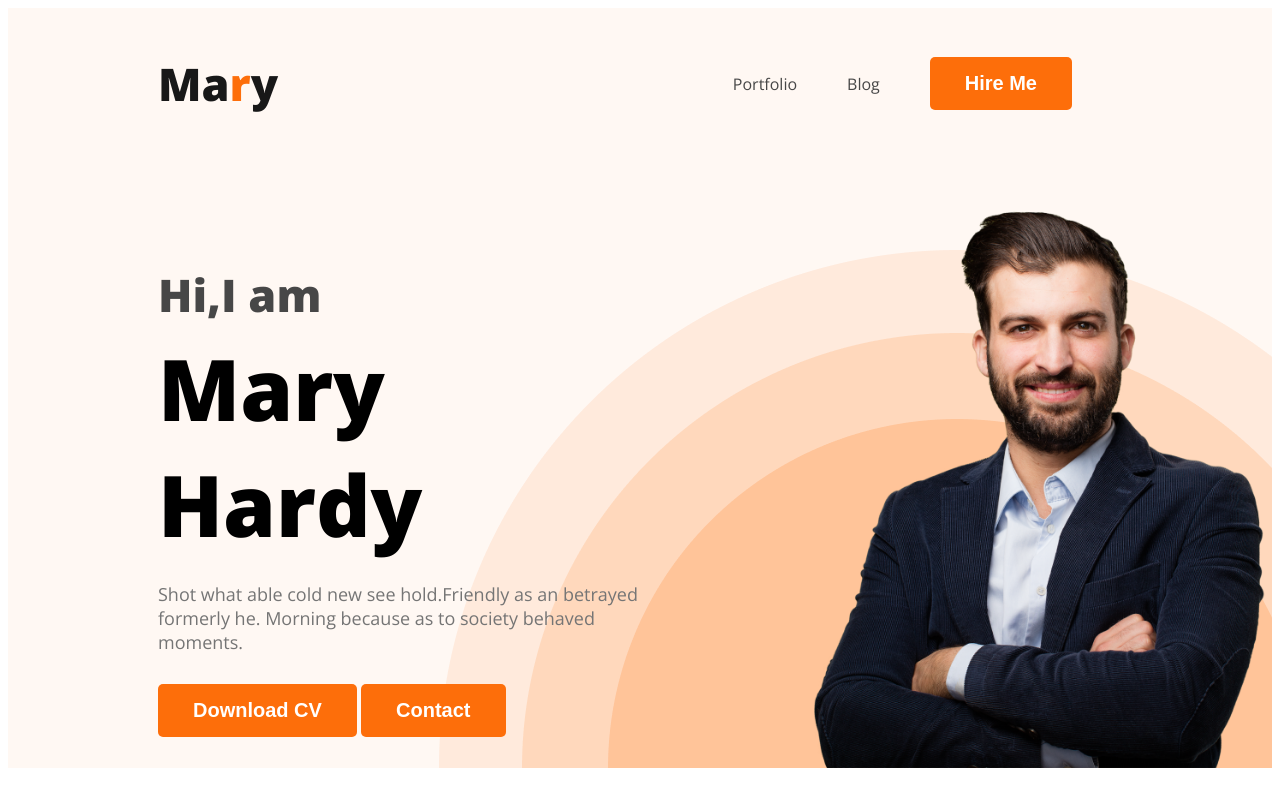
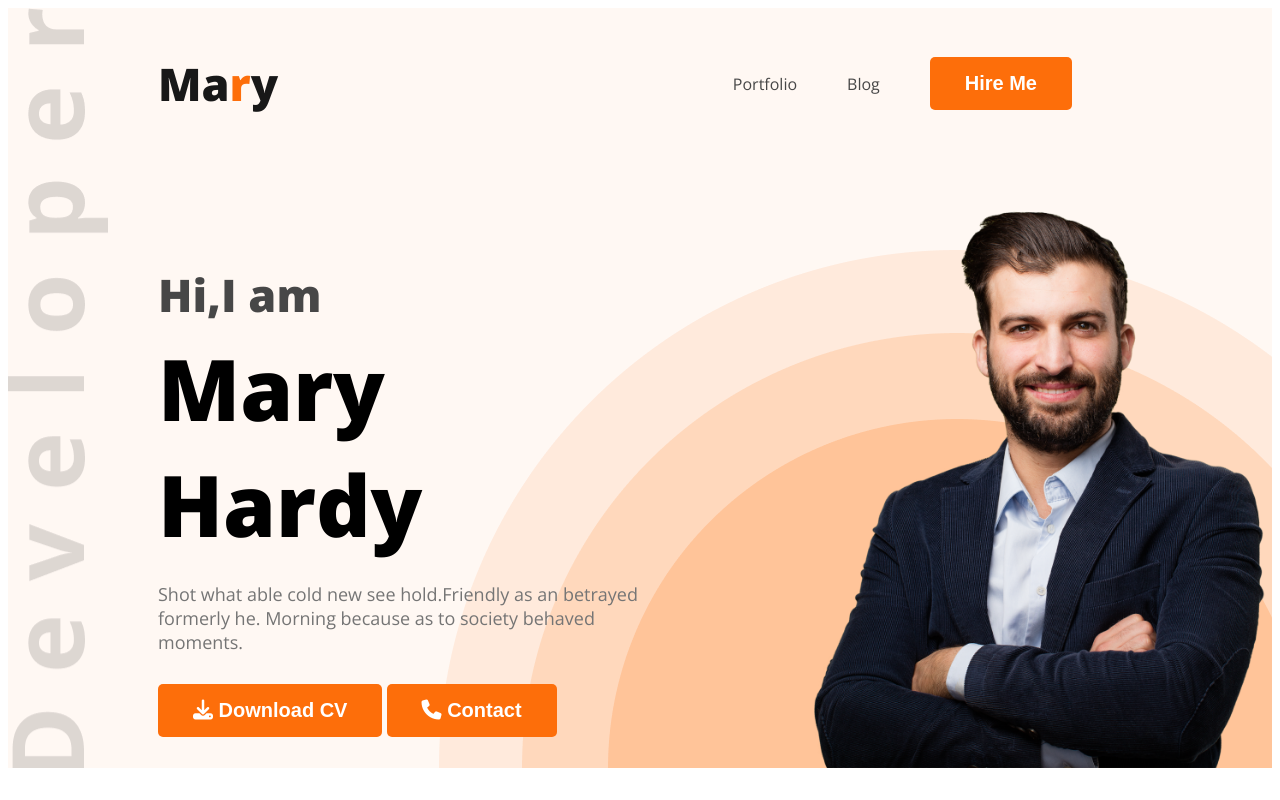
Before and after one commit to Maruf-Ahamed1/developer-portfolio, a plain HTML site: page index.html in a window 1280 px wide. Shown: the top 800 px of the page. Drawn offline with nearby package versions, Linux system fonts and the light colour scheme.

Commit message:
added font icon

```diff
--- a/Styles/Portfolio.css
+++ b/Styles/Portfolio.css
@@ -49,9 +49,9 @@ nav a {
 /* Header related styles */
 .header {
     background: #FFF8F3;
-    background-image: url(../images/header_bg.png);
+    background-image: url(../images/header_bg.png), url("../images/developer.png");
     background-repeat: no-repeat;
-    background-position: bottom right;
+    background-position: bottom right, top left;
 }
 
 .banner {
--- a/index.html
+++ b/index.html
@@ -8,6 +8,7 @@
 <link rel="preconnect" href="https://fonts.gstatic.com" crossorigin>
 <link href="https://fonts.googleapis.com/css2?family=Open+Sans:wght@400;800&display=swap" rel="stylesheet">
 
+<link rel="stylesheet" href="https://cdnjs.cloudflare.com/ajax/libs/font-awesome/6.5.1/css/all.min.css" integrity="sha512-DTOQO9RWCH3ppGqcWaEA1BIZOC6xxalwEsw9c2QQeAIftl+Vegovlnee1c9QX4TctnWMn13TZye+giMm8e2LwA==" crossorigin="anonymous" referrerpolicy="no-referrer" />
     <link rel="stylesheet" href="Styles/Portfolio.css">
 </head>
 <body>
@@ -25,8 +26,8 @@
                 <h3 class="banner-greeting">Hi,I am</h3>
                 <h1 class="banner-title">Mary Hardy</h1>
                 <p class="banner-description">Shot what able cold new see hold.Friendly as an betrayed formerly he. Morning because as to society behaved moments.</p>
-                <button class="btn-primary">Download CV</button>
-                <button class="btn-primary">Contact</button>
+                <button class="btn-primary"><i class="fa-solid fa-download"></i> Download CV</button>
+                <button class="btn-primary"><i class="fa-solid fa-phone"></i>  Contact</button>
             </div>
             <img class="profile-pic" src="images/hardy.png" alt="">
         </div>
@@ -154,7 +155,8 @@
             </div>
 
             <div class="download-cv">
-                <button class="btn-primary">Download-CV</button>
+                <button class="btn-primary"><i class="fa-solid fa-download"></i>
+                     Download-CV</button>
             </div>
         </section>
     </main>
```
